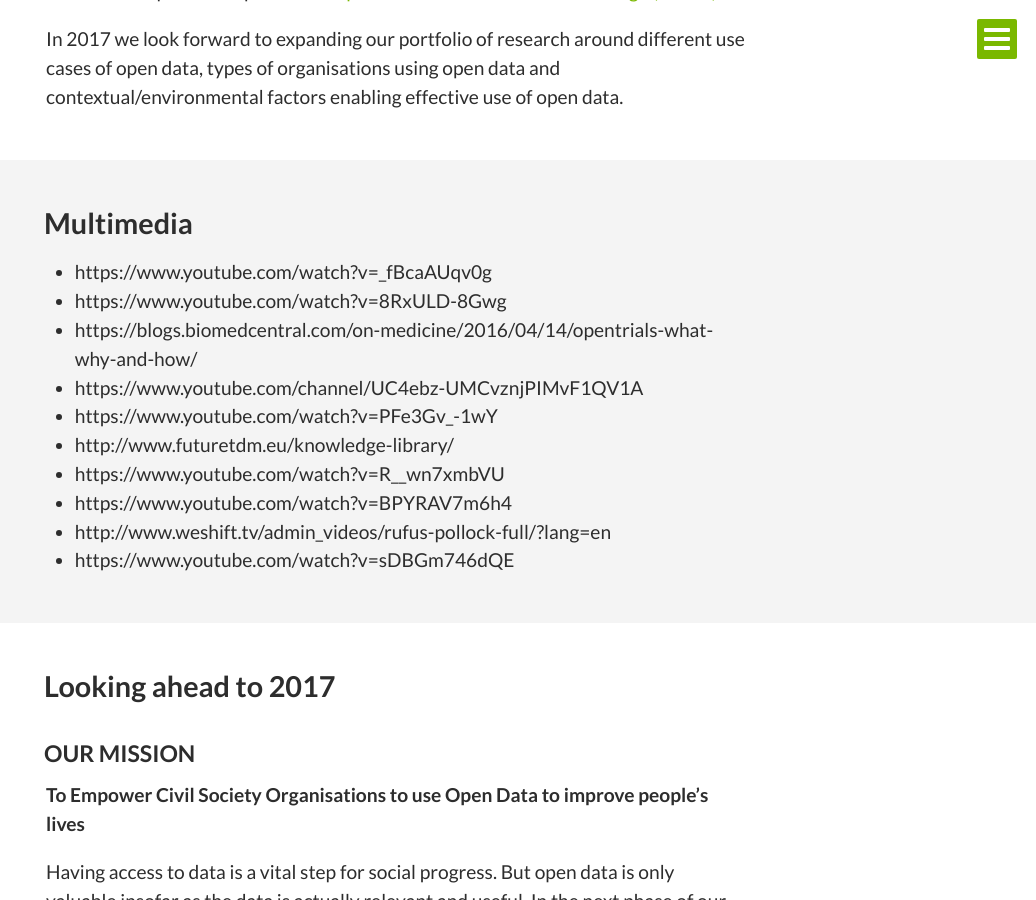
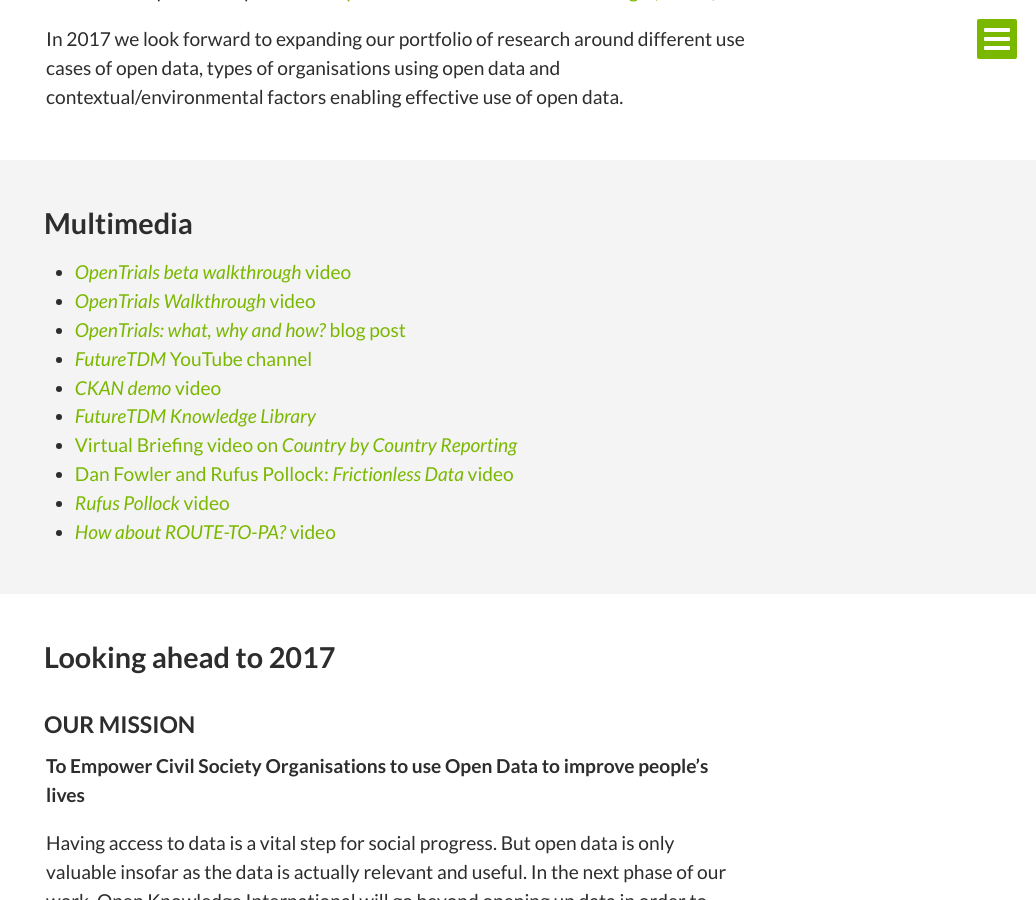
Before and after one commit to okfn/annual-report-2018, a Jekyll site: the page built from index.html, in a window 1280 px wide and 900 px high, scrolled down 13245 px. Shown: the whole window, without its empty margins (244-1280 px from the left). Built offline with Jekyll 4.4.1, drawn with Linux system fonts in a browser that asks for light colours.

Commit message:
more meaningful titles in multimedia section

```diff
--- a/_data/content.yml
+++ b/_data/content.yml
@@ -215,16 +215,16 @@
 
 - section: Multimedia
   text: |
-    - https://www.youtube.com/watch?v=_fBcaAUqv0g
-    - https://www.youtube.com/watch?v=8RxULD-8Gwg
-    - https://blogs.biomedcentral.com/on-medicine/2016/04/14/opentrials-what-why-and-how/
-    - https://www.youtube.com/channel/UC4ebz-UMCvznjPIMvF1QV1A
-    - https://www.youtube.com/watch?v=PFe3Gv_-1wY
-    - http://www.futuretdm.eu/knowledge-library/
-    - https://www.youtube.com/watch?v=R__wn7xmbVU
-    - https://www.youtube.com/watch?v=BPYRAV7m6h4
-    - http://www.weshift.tv/admin_videos/rufus-pollock-full/?lang=en
-    - https://www.youtube.com/watch?v=sDBGm746dQE
+    - [*OpenTrials beta walkthrough* video](https://www.youtube.com/watch?v=_fBcaAUqv0g)
+    - [*OpenTrials Walkthrough* video](https://www.youtube.com/watch?v=8RxULD-8Gwg)
+    - [*OpenTrials: what, why and how?* blog post](https://blogs.biomedcentral.com/on-medicine/2016/04/14/opentrials-what-why-and-how/)
+    - [*FutureTDM* YouTube channel](https://www.youtube.com/channel/UC4ebz-UMCvznjPIMvF1QV1A)
+    - [*CKAN demo* video](https://www.youtube.com/watch?v=PFe3Gv_-1wY)
+    - [*FutureTDM Knowledge Library*](http://www.futuretdm.eu/knowledge-library/)
+    - [Virtual Briefing video on *Country by Country Reporting*](https://www.youtube.com/watch?v=R__wn7xmbVU)
+    - [Dan Fowler and Rufus Pollock: *Frictionless Data* video](https://www.youtube.com/watch?v=BPYRAV7m6h4)
+    - [*Rufus Pollock* video](http://www.weshift.tv/admin_videos/rufus-pollock-full/?lang=en)
+    - [*How about ROUTE-TO-PA?* video](https://www.youtube.com/watch?v=sDBGm746dQE)
 
 - section: Looking ahead to 2017
   text: |
```
